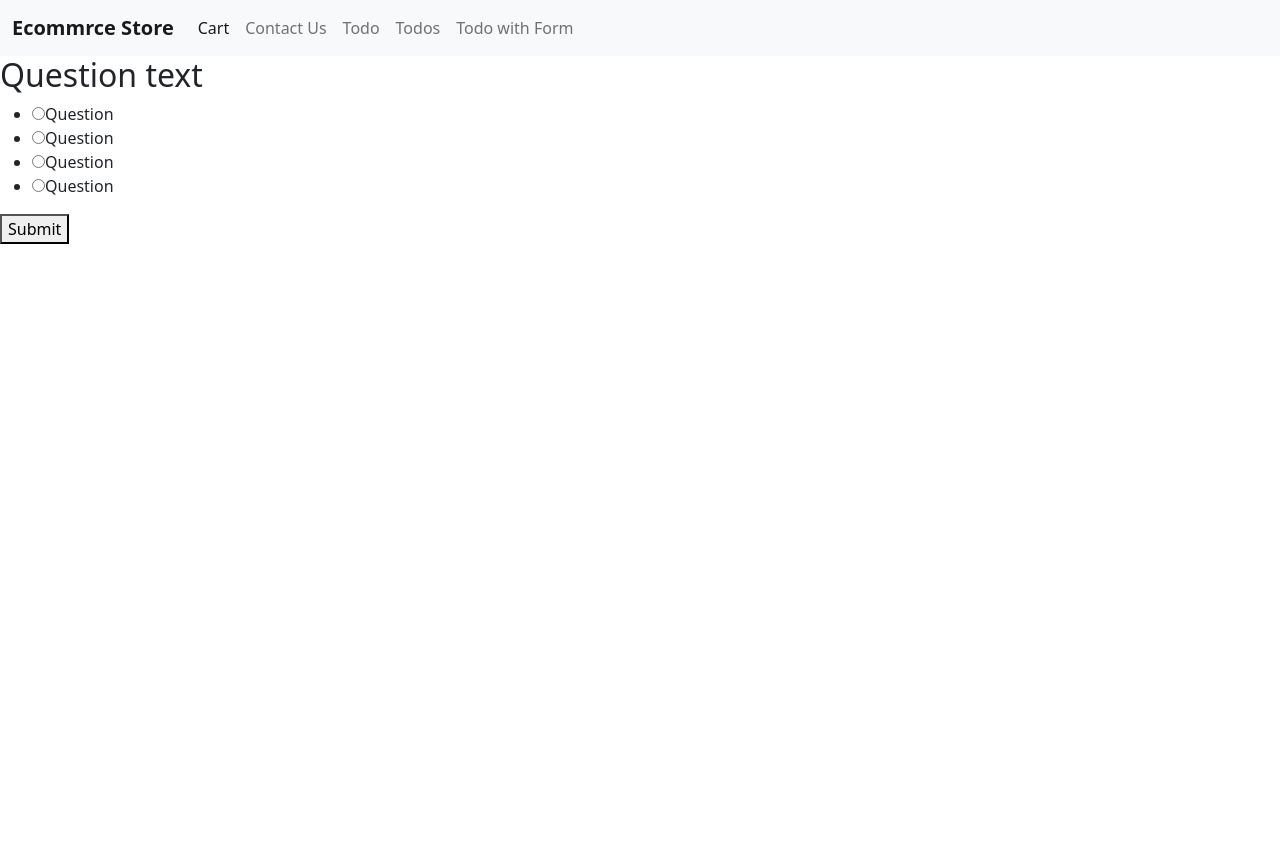
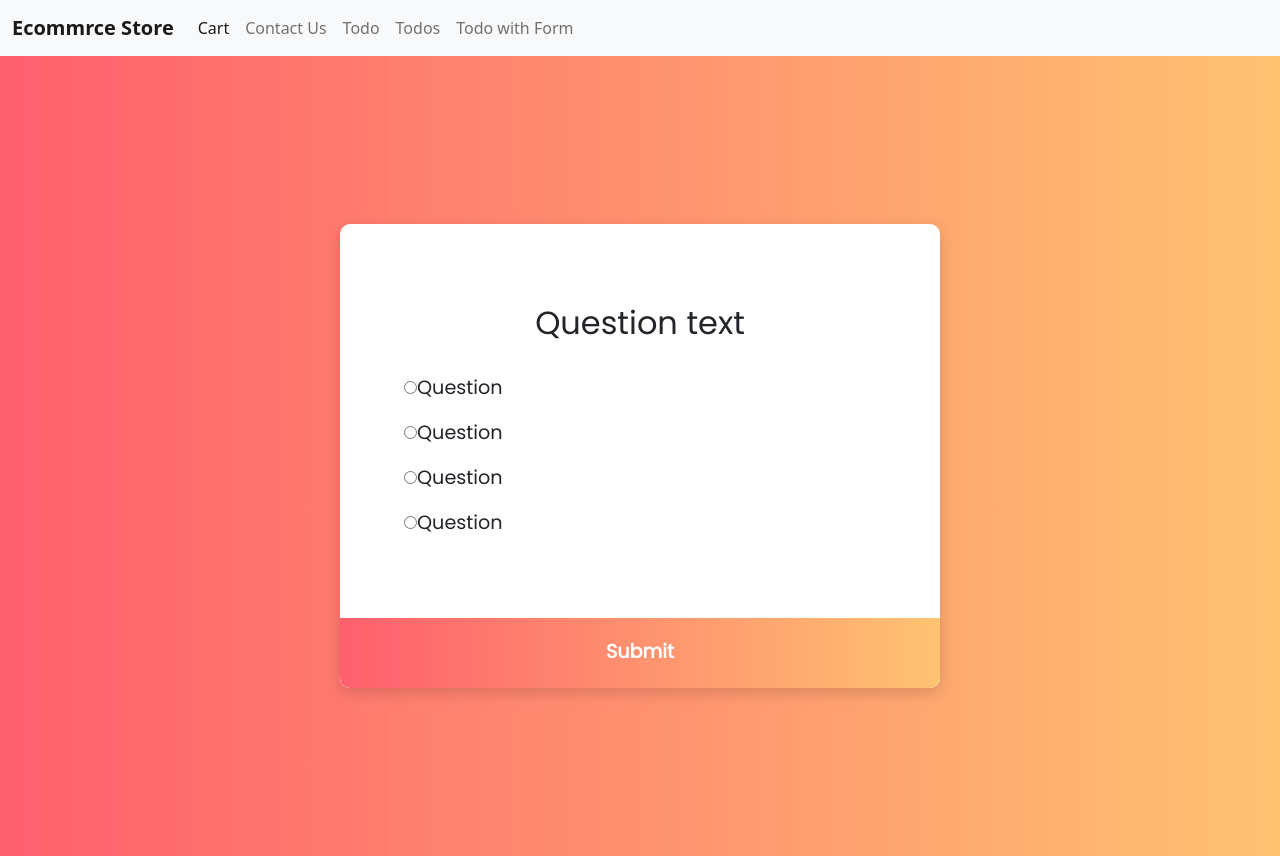
Before and after one commit to usmamalik345/Angular-Pratice, an Angular app: page /todo-f in a window 1280 px wide. Before the commit the page ends 800 px from the top, so only its background shows below. Built offline with nearby package versions, Linux system fonts and the light colour scheme.

Commit message:
add more things

```diff
--- a/src/app/Mycommponent/todo-f/todo-f.component.css
+++ b/src/app/Mycommponent/todo-f/todo-f.component.css
@@ -0,0 +1,74 @@
+@import url('https://fonts.googleapis.com/css2?family=Poppins:wght@200;400&display=swap');
+
+* {
+  box-sizing: border-box;
+}
+
+body {
+  background-color: #b8c6db;
+
+    background-image: linear-gradient(to right, #ff5f6d     , #ffc371);
+  font-family: 'Poppins', sans-serif;
+  display: flex;
+  align-items: center;
+  justify-content: center;
+  height: 100vh;
+  overflow: hidden;
+  margin: 0;
+}
+
+.quiz-container {
+  background-color: #fff;
+  border-radius: 10px;
+  box-shadow: 0 0 10px 2px rgba(100, 100, 100, 0.1);
+  width: 600px;
+  overflow: hidden;
+box-shadow: rgba(50, 50, 93, 0.25) 0px 13px 27px -5px, rgba(0, 0, 0, 0.3) 0px 8px 16px -8px;
+box-shadow: rgba(0, 0, 0, 0.15) 0px 5px 15px 0px;
+}
+
+.quiz-header {
+  padding: 4rem;
+}
+
+h2 {
+  padding: 1rem;
+  text-align: center;
+  margin: 0;
+}
+
+ul {
+  list-style-type: none;
+  padding: 0;
+}
+
+ul li {
+  font-size: 1.2rem;
+  margin: 1rem 0;
+}
+
+ul li label {
+  cursor: pointer;
+}
+
+button {
+      background-image: linear-gradient(to right, #ff5f6d     , #ffc371);
+  color: #fff;
+  border: none;
+  display: block;
+  width: 100%;
+  cursor: pointer;
+  font-size: 1.2rem;
+  font-family: inherit;
+  padding: 1.3rem;
+  font-weight: bold;
+}
+
+button:hover {
+  background-color: #732d91;
+}
+
+button:focus {
+  outline: none;
+  background-color: #5e3370;
+}
--- a/src/app/Mycommponent/todo-f/todo-f.component.ts
+++ b/src/app/Mycommponent/todo-f/todo-f.component.ts
@@ -12,4 +12,39 @@ export class TodoFComponent implements OnInit {
   ngOnInit(): void {
   }
 
+  const quizData = [
+    {
+        question: "Which language runs in a web browser?",
+        a: "Java",
+        b: "C",
+        c: "Python",
+        d: "JavaScript",
+        correct: "d",
+    },
+    {
+        question: "What does CSS stand for?",
+        a: "Central Style Sheets",
+        b: "Cascading Style Sheets",
+        c: "Cascading Simple Sheets",
+        d: "Cars SUVs Sailboats",
+        correct: "b",
+    },
+    {
+        question: "What does HTML stand for?",
+        a: "Hypertext Markup Language",
+        b: "Hypertext Markdown Language",
+        c: "Hyperloop Machine Language",
+        d: "Helicopters Terminals Motorboats Lamborginis",
+        correct: "a",
+    },
+    {
+        question: "What year was JavaScript launched?",
+        a: "1996",
+        b: "1995",
+        c: "1994",
+        d: "none of the above",
+        correct: "b",
+    },
+];
+
 }
```
